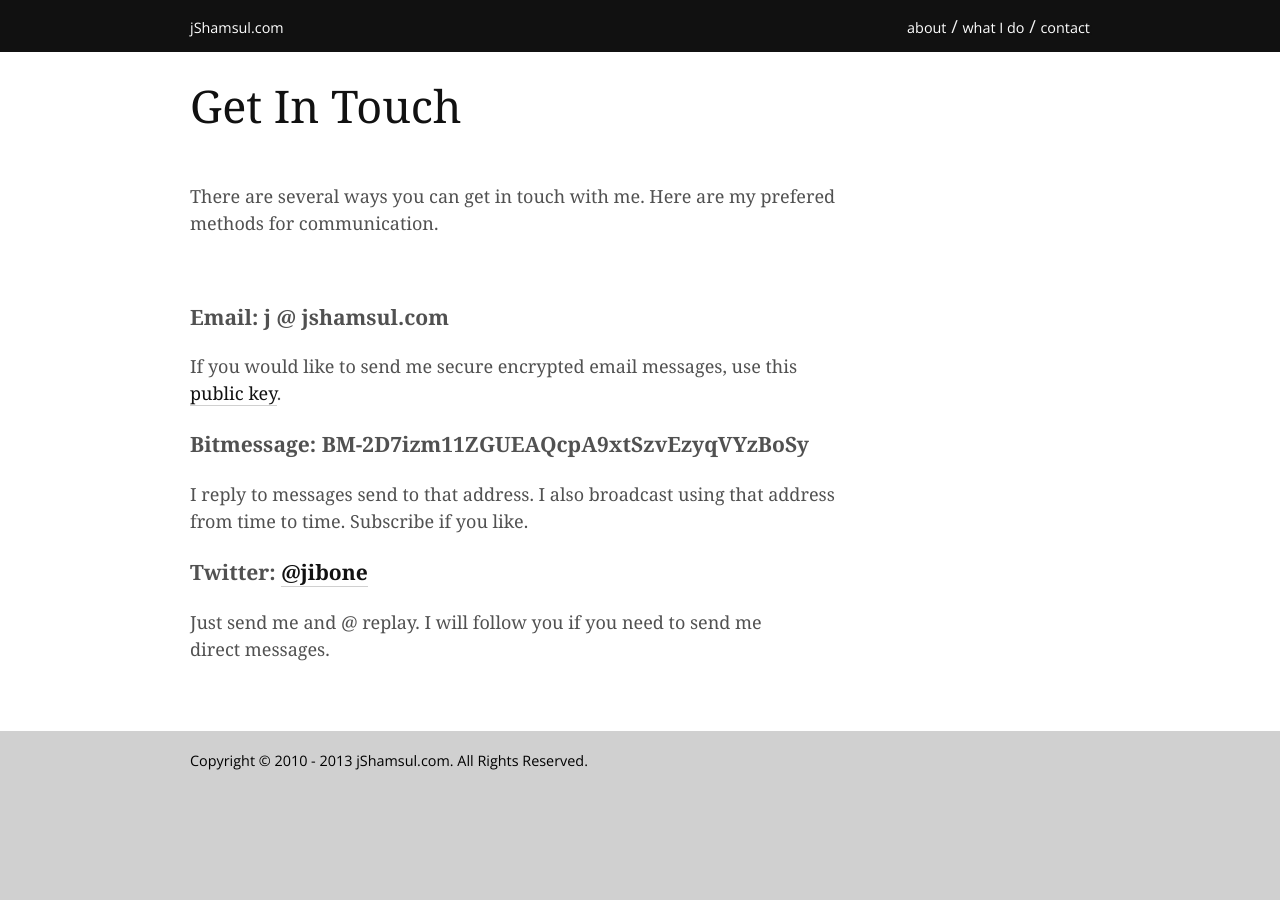
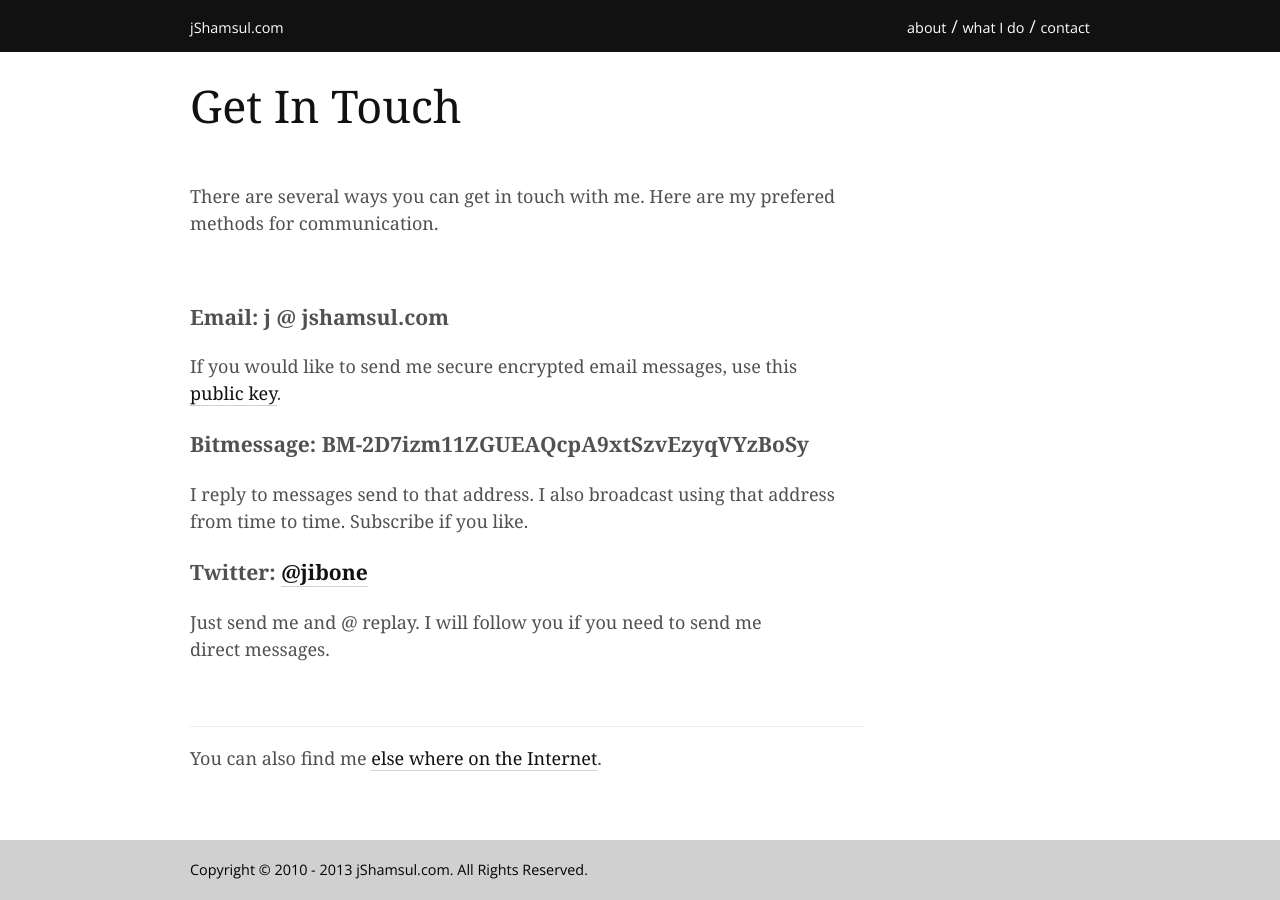
Before and after one commit to jibone/jibone.github.com, a Jekyll site: the page built from contact.html, in a window 1280 px wide. Built offline with Jekyll 4.4.1, drawn with Linux system fonts in a browser that asks for light colours; some web fonts are replaced; Markdown is read by kramdown in place of the engine named in the settings; comment, search, counter and statistics services are not loaded.

Commit message:
added links from contact to links

```diff
--- a/contact.html
+++ b/contact.html
@@ -33,6 +33,9 @@ title: "Contact : jShamsul.com"
         <h3>Twitter: <a href="http://twitter.com/jibone" target="_blank">@jibone</a></h3>
         <p>Just send me and @ replay. I will follow you if you need to send me
         direct messages.</p>
+        <p>&nbsp;</p>
+        <hr/>
+        <p>You can also find me <a href="/links">else where on the Internet</a>.</p>
       </div>
     </div>
   </div><!-- link list container ends -->
--- a/links.html
+++ b/links.html
@@ -6,7 +6,7 @@ title: "Links : jShamsul.com"
   <!-- main title container start -->
   <div class="content-panel greetings-container">
     <div class="page-container">
-      <div class="title">Else Where In The Internets</div>
+      <div class="title">Else Where On The Internets</div>
     </div>
   </div><!-- main title container ends -->
 
```
Also changed, not shown: 2 other files.
